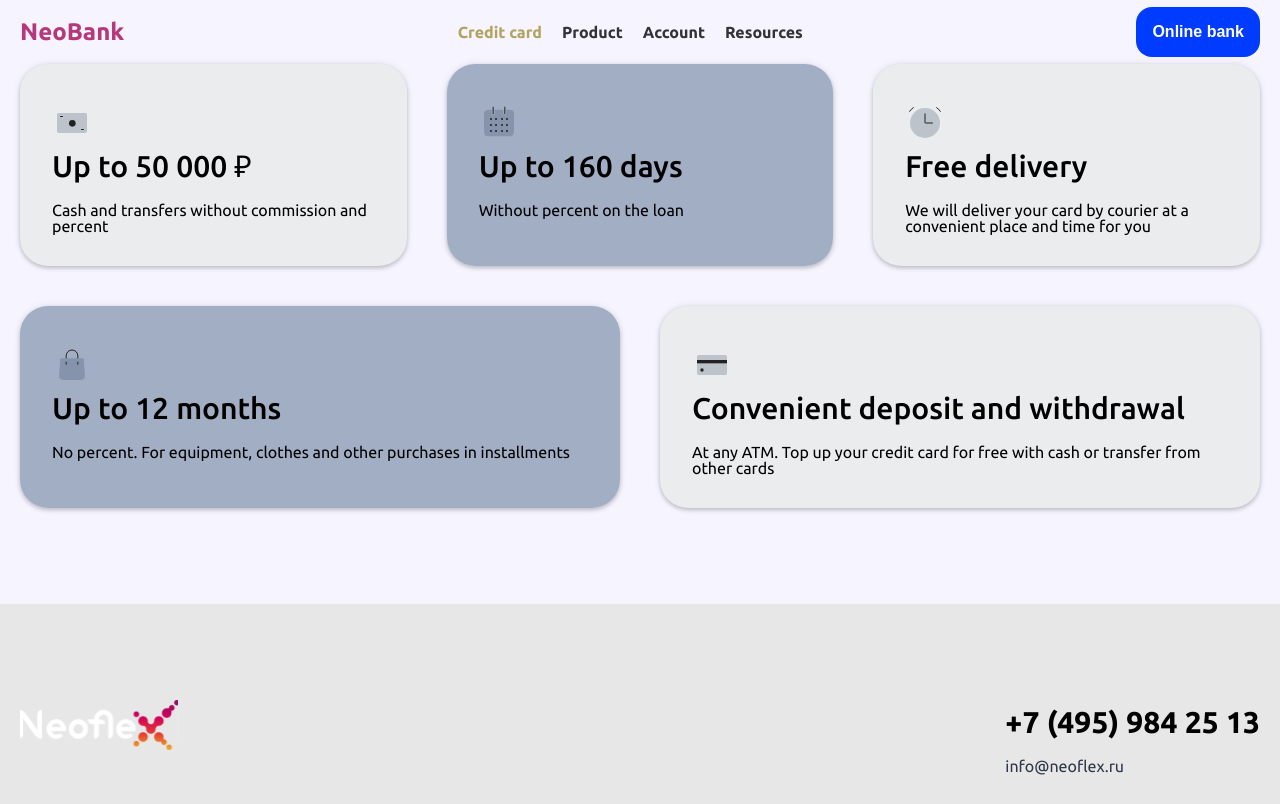
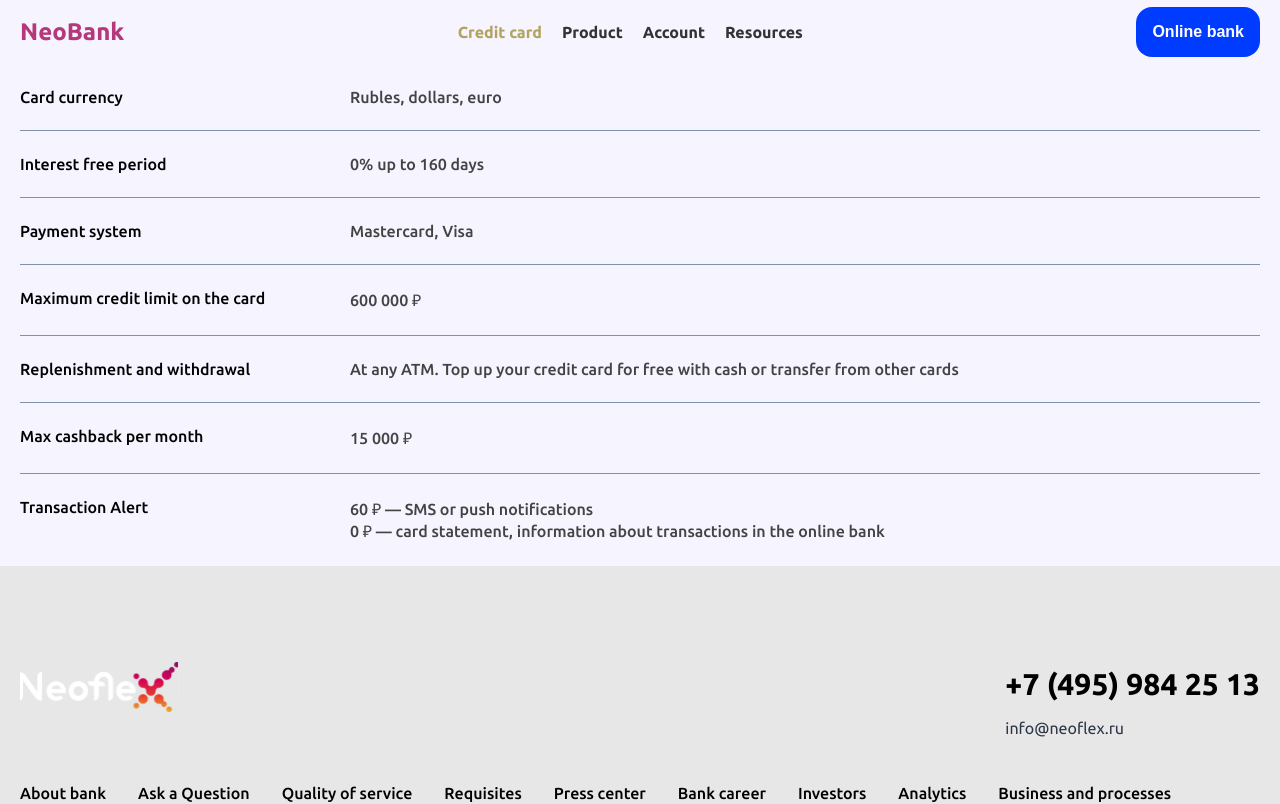
Before and after one commit to AndrewMosh/module_1, a React (Vite) app: page /credit-card in a window 1280 px wide. Shown: the top 804 px of the page. Built offline with nearby package versions, Linux system fonts and the light colour scheme.

Commit message:
rates and conditions

```diff
--- a/src/Components/InfoSection/InfoSection.tsx
+++ b/src/Components/InfoSection/InfoSection.tsx
@@ -1,9 +1,11 @@
 import './InfoSection.scss';
-import { AboutCard } from '@components/AboutCard/AboutCard';
+// import { AboutCard } from '@components/AboutCard/AboutCard';
+import { RatesAndConditions } from '@components/RatesAndConditions/RatesAnsConditions';
 export const InfoSection = () => {
   return (
     <div>
-      <AboutCard />
+      {/* <AboutCard /> */}
+      <RatesAndConditions />
     </div>
   );
 };
--- /dev/null
+++ b/src/Components/RatesAndConditions/RatesAndConditions.scss
@@ -0,0 +1,33 @@
+.conditions {
+  font-family: 'Ubuntu Medium';
+  line-height: normal;
+
+  &__item {
+    display: flex;
+    padding: 24px 0;
+    gap: 20px;
+
+    &:not(:last-child) {
+      border-bottom: 1px solid rgb(127, 146, 172);
+    }
+  }
+
+  &__title {
+    font-size: $fs-16;
+    flex: 1 0 25%;
+
+    @include respond-to(mobile) {
+      flex: 1 0 40%;
+    }
+  }
+
+  &__description {
+    font-size: $fs-16;
+    color: #434343;
+    flex: 1 0 75%;
+
+    @include respond-to(mobile) {
+      flex: 1 0 40%;
+    }
+  }
+}
--- /dev/null
+++ b/src/Components/RatesAndConditions/RatesAnsConditions.tsx
@@ -0,0 +1,18 @@
+import { conditions } from './conditions.consts';
+import './RatesAndConditions.scss';
+export const RatesAndConditions = () => {
+  return (
+    <div className="conditions">
+      <div className="conditions__container">
+        {conditions.map((condition) => (
+          <div key={condition.id} className="conditions__item">
+            <div className="conditions__title">{condition.title}</div>
+            <div className="conditions__description">
+              {condition.description}
+            </div>
+          </div>
+        ))}
+      </div>
+    </div>
+  );
+};
--- /dev/null
+++ b/src/Components/RatesAndConditions/conditions.consts.tsx
@@ -0,0 +1,49 @@
+type TConditions = {
+  id: number;
+  title: string;
+  description: string | React.ReactNode;
+};
+
+export const conditions: TConditions[] = [
+  {
+    id: 1,
+    title: 'Card currency',
+    description: 'Rubles, dollars, euro',
+  },
+  {
+    id: 2,
+    title: 'Interest free period',
+    description: '0% up to 160 days',
+  },
+  {
+    id: 3,
+    title: 'Payment system',
+    description: 'Mastercard, Visa',
+  },
+  {
+    id: 4,
+    title: 'Maximum credit limit on the card',
+    description: '600 000 ₽',
+  },
+  {
+    id: 5,
+    title: 'Replenishment and withdrawal',
+    description:
+      'At any ATM. Top up your credit card for free with cash or transfer from other cards',
+  },
+  {
+    id: 6,
+    title: 'Max cashback per month',
+    description: '15 000 ₽',
+  },
+  {
+    id: 7,
+    title: 'Transaction Alert',
+    description: (
+      <>
+        60 ₽ — SMS or push notifications <br /> 0 ₽ — card statement,
+        information about transactions in the online bank
+      </>
+    ),
+  },
+];
```
